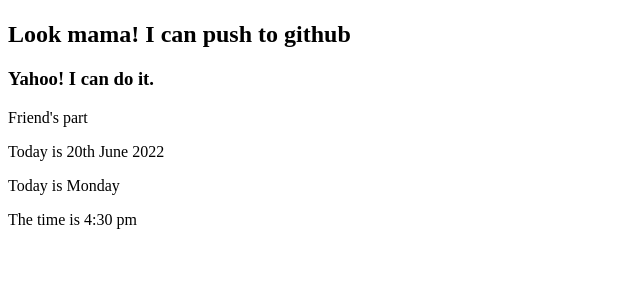
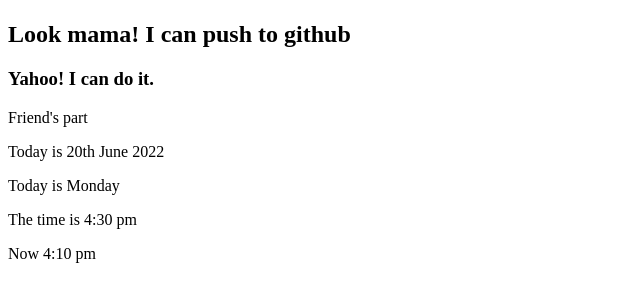
Before and after one commit to sharif-github/my-first-website, a plain HTML site: page index.html in a window 1280 px wide. Shown: the part 59-356 px from the top of the page, without its empty margins (0-640 px from the left). Drawn offline with Linux system fonts and the light colour scheme.

Commit message:
update time

```diff
--- a/index.html
+++ b/index.html
@@ -14,5 +14,6 @@
     <p>Today is 20th June 2022</p>
     <p>Today is Monday</p>
     <p>The time is 4:30 pm</p>
+    <p>Now 4:10 pm</p>
 </body>
 </html>
```
